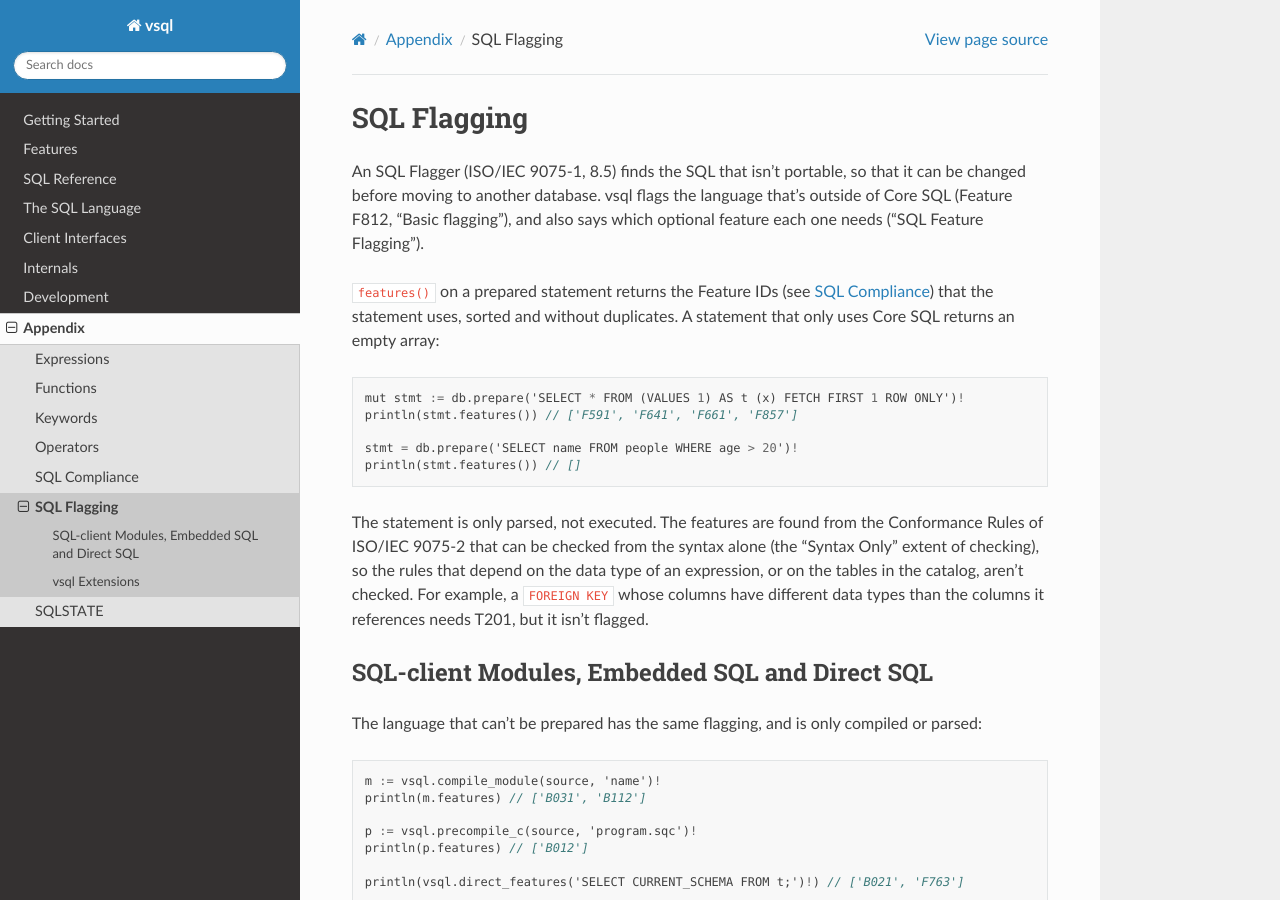
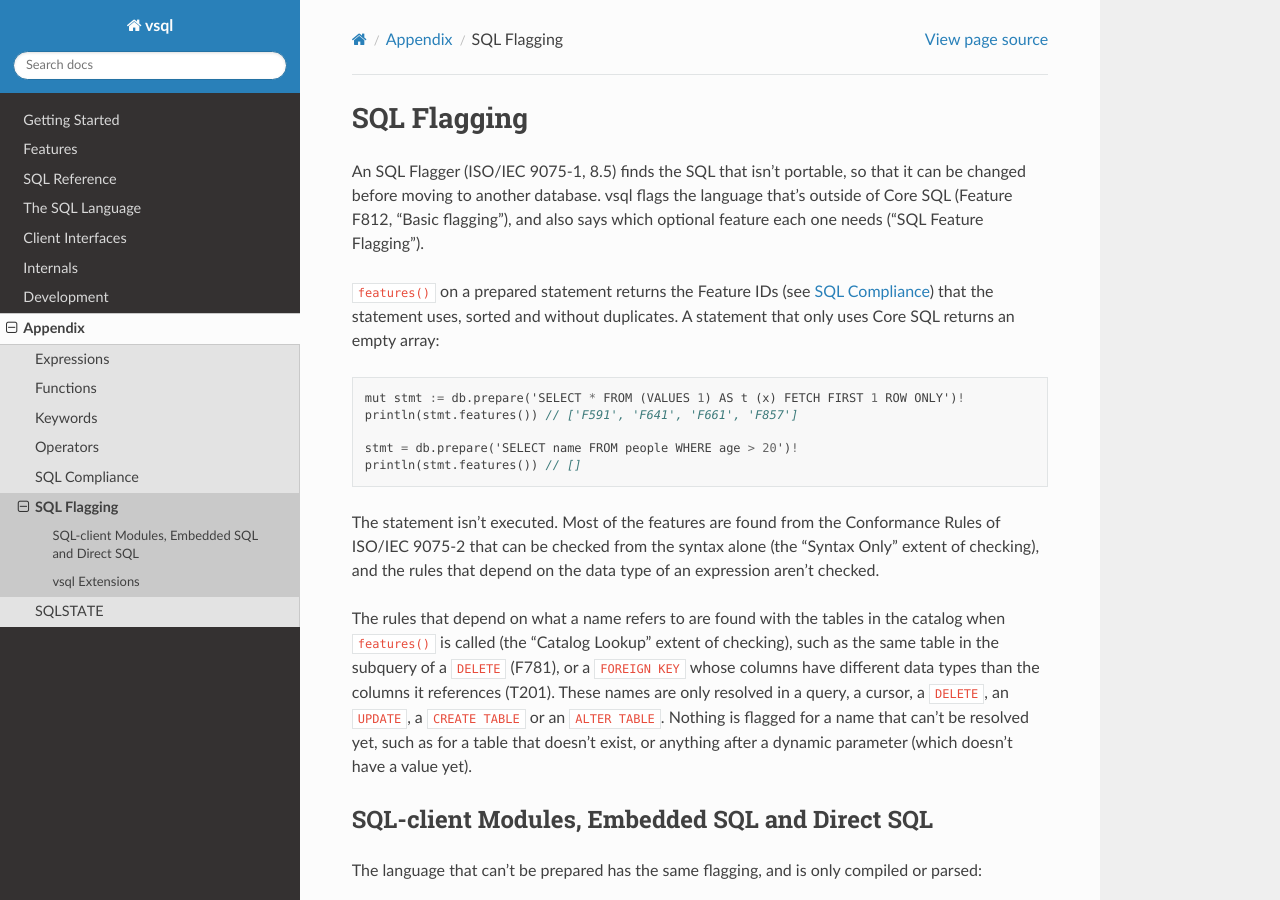
Before and after one commit to elliotchance/vsql, a Sphinx documentation site: the page built from docs/sql-flagging.rst, in a window 1280 px wide and 900 px high. Built offline with Sphinx 7.4.7 and the Read the Docs theme 3.1.0, drawn with Linux system fonts in a browser that asks for light colours.

Commit message:
flagger: Flag the rules that depend on what a name refers to
The rules that depend on what a name refers to are now flagged by features(),
using the catalog as it is when it's called ("Catalog Lookup", on top of "Syntax
Only"). Instead of a second resolver, features() plans the statement without
executing it, and hooks in the compiler record what's found, so a name resolves
exactly as it does when the statement runs. That keeps out false positives: a
correlation name that matches a table, a table of the same name in another
schema, and a column hidden by a subquery aren't flagged. prepare() isn't slower
since this only happens in features().

F781 compares the resolved names of the base tables read by a subquery with the
target of a DELETE or UPDATE, including each set clause and a positioned UPDATE.
T201 needs the same typ, size and scale (NOT NULL doesn't count), and on ALTER
TABLE only the new FOREIGN KEY is checked, not the existing ones.

An aggregate function of a single outer reference, such as
SELECT (SELECT SUM(t1.x) FROM t2) FROM t1, isn't flagged. Its aggregation query
is the outer query (6.9 SR 6), so it's a column of T for 10.9 CR 5, and it's only
a column reference for CR 7. That also means CR 5 only applies to several columns,
which CR 7 already covers. The outer reference definition (6.7 SR 4) strictly
needs a containing table expression, but SUM(t1.x + 1) in a select list is flagged
as #880 gives it, which is the reading that makes the rule useful.

The rows are partial where something can't be flagged reliably, which only ever
misses: anything after a dynamic parameter (it has no value to compile), a query in
the VALUES of an INSERT, and for 7.12 CR 1 and 10.9 CR 9 an aggregate function that's
only in a subquery of the derived column. A derived column of a derived column isn't
followed, since the expression that it's derived from doesn't contain the aggregate
function.

What's left of #880 is 14.11 CR 1.a (INSERT ... SELECT on the same table), which
needs #910 for a from subquery. After that, it's the same check on the tables read
by the query.

SQL F441
SQL F442
SQL F781
SQL T201

Part of #880

Co-Authored-By: Claude Opus 5.5 <noreply@anthropic.com>

```diff
--- a/docs/sql-flagging.rst
+++ b/docs/sql-flagging.rst
@@ -18,12 +18,19 @@ A statement that only uses Core SQL returns an empty array:
    stmt = db.prepare('SELECT name FROM people WHERE age > 20')!
    println(stmt.features()) // []
 
-The statement is only parsed, not executed. The features are found from the
-Conformance Rules of ISO/IEC 9075-2 that can be checked from the syntax alone
-(the "Syntax Only" extent of checking), so the rules that depend on the data
-type of an expression, or on the tables in the catalog, aren't checked. For
-example, a ``FOREIGN KEY`` whose columns have different data types than the
-columns it references needs T201, but it isn't flagged.
+The statement isn't executed. Most of the features are found from the Conformance
+Rules of ISO/IEC 9075-2 that can be checked from the syntax alone (the "Syntax
+Only" extent of checking), and the rules that depend on the data type of an
+expression aren't checked.
+
+The rules that depend on what a name refers to are found with the tables in the
+catalog when ``features()`` is called (the "Catalog Lookup" extent of checking),
+such as the same table in the subquery of a ``DELETE`` (F781), or a ``FOREIGN
+KEY`` whose columns have different data types than the columns it references
+(T201). These names are only resolved in a query, a cursor, a ``DELETE``, an
+``UPDATE``, a ``CREATE TABLE`` or an ``ALTER TABLE``. Nothing is flagged for a
+name that can't be resolved yet, such as for a table that doesn't exist, or
+anything after a dynamic parameter (which doesn't have a value yet).
 
 SQL-client Modules, Embedded SQL and Direct SQL
 -----------------------------------------------
--- a/docs/standard/part2/07.txt
+++ b/docs/standard/part2/07.txt
@@ -794,7 +794,7 @@
 7.12/SR/2                n/a          - - window functions (T611)
 7.12/GR/1                implemented  vsql/std_2_7_12_where_clause.y tests/select-where.sql
 7.12/GR/2                implemented  vsql/std_2_8_21_search_condition.v tests/select-where.sql
-7.12/CR/1                missing      - - a column of a derived table that contains a set function isn't flagged (#880)
+7.12/CR/1                partial      vsql/std_1_8_5_sql_flagger.v tests/flagging-name-resolution.sql not after a dynamic parameter, or in the VALUES of an INSERT, or when the aggregate function is only in a subquery of the derived column
 # 7.13, <group by clause>
 7.13                     implemented  vsql/std_2_7_13_group_by_clause.v tests/group-by.sql only grouping column references (T431)
 7.13/SR/1                implemented  vsql/std_2_7_13_group_by_clause.v tests/ambiguous-column.sql
--- a/docs/standard/part2/11.txt
+++ b/docs/standard/part2/11.txt
@@ -478,7 +478,7 @@
 11.8/CR/2                n/a          - - MATCH (F741)
 11.8/CR/3                implemented  vsql/std_2_11_8_referential_constraint_definition.y tests/flagging.sql
 11.8/CR/4                implemented  vsql/std_2_11_8_referential_constraint_definition.y tests/flagging.sql
-11.8/CR/5                missing      - - a referencing column of a different type isn't flagged (#880)
+11.8/CR/5                implemented  vsql/std_1_8_5_sql_flagger.v tests/flagging-name-resolution.sql
 11.8/CR/6                n/a          - - application-time periods (T181)
 11.8/CR/7                n/a          - - application-time periods (T181)
 # 11.9, <check constraint definition>
--- a/docs/v-client-library-docs.rst
+++ b/docs/v-client-library-docs.rst
@@ -638,6 +638,12 @@ struct Connection
    	// planned while collect_subquery_tables is set (see tables_of_subqueries).
    	collect_subquery_tables bool
    	subquery_tables         []string
+   	// flagging is true while PreparedStmt.features resolves the names of a
+   	// statement, see Connection.resolved_features.
+   	flagging bool
+   	// flagged_features and flagged_tables are what's been found while flagging.
+   	flagged_features []string
+   	flagged_tables   []string
    	// next_value_not_allowed is set (to "UNION", etc.) while a query that can't
    	// contain a NEXT VALUE FOR is being planned, see Compiler.
    	next_value_not_allowed string
```
Also changed, not shown: docs/standard/part2/10.txt (+4 -4 lines), docs/standard/part2/14.txt (+6 -6 lines), 8 other files.
